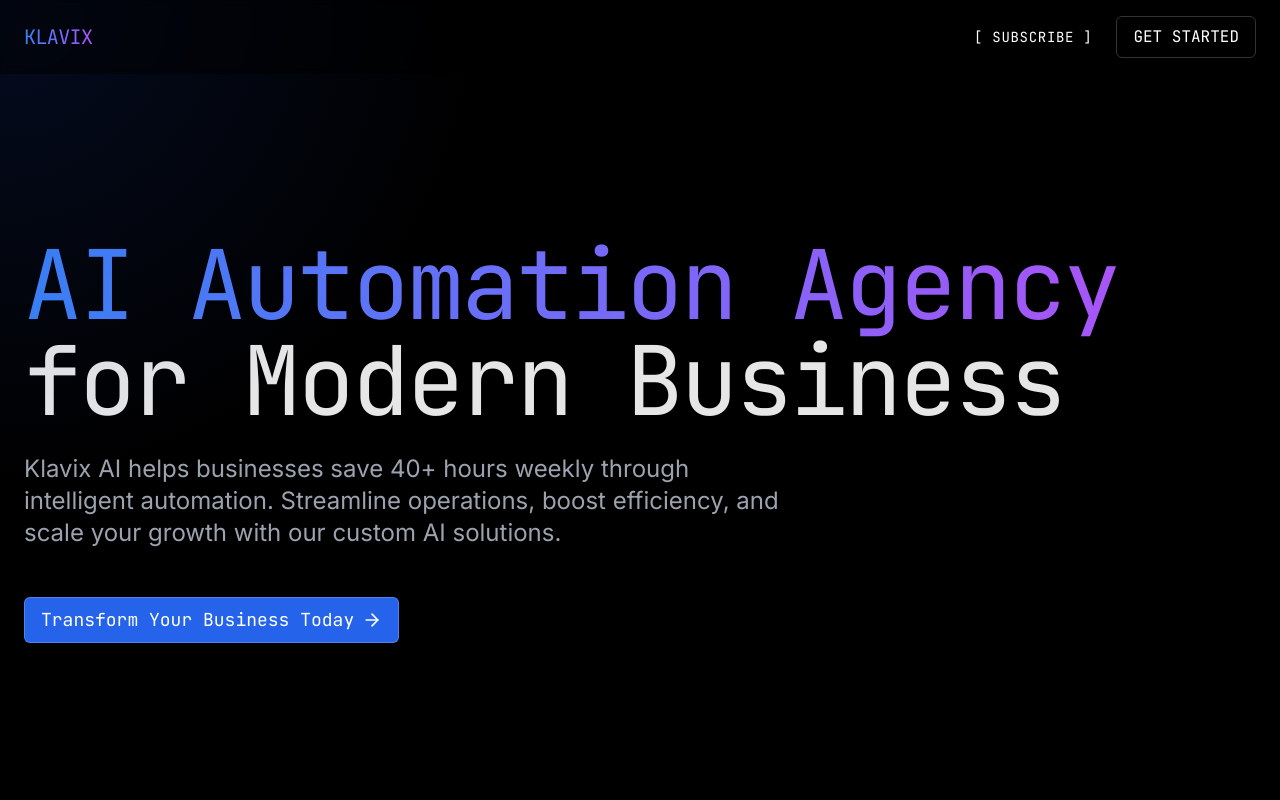
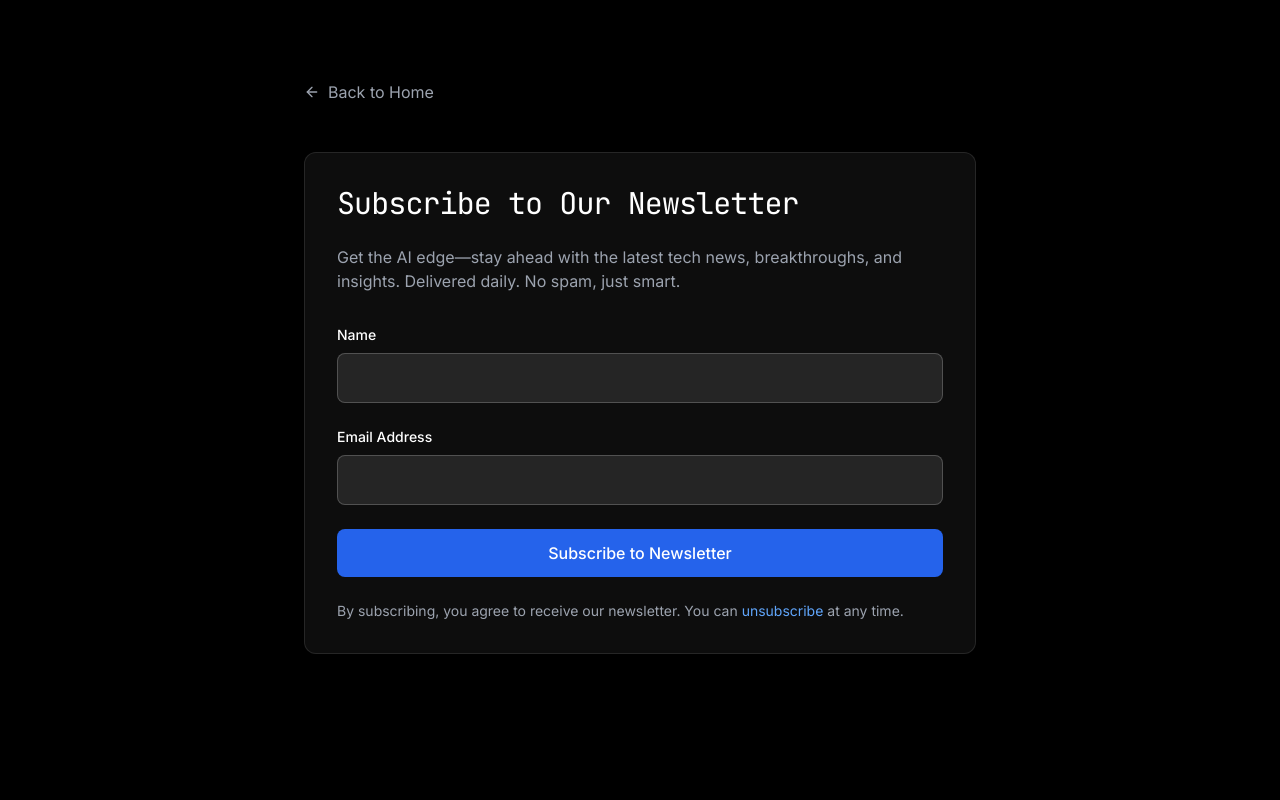
Before and after one commit to armanbiz/klavix-web, a React (Vite) app: page /newsletter in a window 1280 px wide. Shown: the top 800 px of the page. Built offline with nearby package versions, Linux system fonts and the light colour scheme.

Commit message:
added subscribe/unsubscribe pages

```diff
--- a/package.json
+++ b/package.json
@@ -13,6 +13,7 @@
     "lucide-react": "^0.344.0",
     "react": "^18.3.1",
     "react-dom": "^18.3.1",
+    "react-router-dom": "^6.22.3",
     "zod": "^3.22.4"
   },
   "devDependencies": {
--- a/src/App.tsx
+++ b/src/App.tsx
@@ -1,4 +1,5 @@
 import React from 'react';
+import { BrowserRouter as Router, Routes, Route } from 'react-router-dom';
 import Header from './components/Header';
 import HeroSection from './components/home/HeroSection';
 import FeaturesSection from './components/home/FeaturesSection';
@@ -6,9 +7,16 @@ import ProcessSection from './components/process/ProcessSection';
 import ContactSection from './components/contact/ContactSection';
 import Footer from './components/Footer';
 import MouseGlow from './components/effects/MouseGlow';
+import NewsletterPage from './pages/NewsletterPage';
+import UnsubscribePage from './pages/UnsubscribePage';
 
 function App() {
   return (
+    <Router>
+      <Routes>
+        <Route path="/newsletter" element={<NewsletterPage />} />
+        <Route path="/unsubscribe" element={<UnsubscribePage />} />
+        <Route path="/" element={
           <div className="bg-black text-white min-h-screen relative overflow-hidden">
             <MouseGlow />
             <Header />
@@ -20,6 +28,9 @@ function App() {
             </main>
             <Footer />
           </div>
+        } />
+      </Routes>
+    </Router>
   );
 }
 
--- a/src/components/navigation/NavLinks.tsx
+++ b/src/components/navigation/NavLinks.tsx
@@ -1,7 +1,6 @@
 import React from 'react';
 import { scrollToElement } from '../../utils/scroll';
-import { useNewsletterPopup } from '../../hooks/useNewsletterPopup';
-import NewsletterPopup from '../newsletter/NewsletterPopup';
+import { useNavigate } from 'react-router-dom';
 
 interface NavLinksProps {
   isMobile?: boolean;
@@ -9,7 +8,7 @@ interface NavLinksProps {
 }
 
 const NavLinks = ({ isMobile, onItemClick }: NavLinksProps) => {
-  const { isOpen, openPopup, closePopup } = useNewsletterPopup();
+  const navigate = useNavigate();
 
   const handleGetStarted = () => {
     scrollToElement('solutions');
@@ -17,12 +16,11 @@ const NavLinks = ({ isMobile, onItemClick }: NavLinksProps) => {
   };
 
   const handleSubscribe = () => {
-    openPopup();
+    navigate('/newsletter');
     onItemClick?.();
   };
 
   return (
-    <>
     <div className={`${isMobile ? 'flex flex-col space-y-6' : 'flex items-center space-x-6'}`}>
       <button onClick={handleSubscribe} className="nav-link">[ SUBSCRIBE ]</button>
       <button
@@ -32,8 +30,6 @@ const NavLinks = ({ isMobile, onItemClick }: NavLinksProps) => {
         GET STARTED
       </button>
     </div>
-      <NewsletterPopup isOpen={isOpen} onClose={closePopup} />
-    </>
   );
 };
 
--- /dev/null
+++ b/src/pages/NewsletterPage.tsx
@@ -0,0 +1,125 @@
+import React from 'react';
+import { useNavigate } from 'react-router-dom';
+import { ArrowLeft, X } from 'lucide-react';
+
+const NewsletterPage = () => {
+  const navigate = useNavigate();
+  const [formData, setFormData] = React.useState({
+    name: '',
+    email: ''
+  });
+  const [showConfirmation, setShowConfirmation] = React.useState(false);
+
+  const handleSubmit = async (e: React.FormEvent) => {
+    e.preventDefault();
+    try {
+      const response = await fetch('https://hook.eu2.make.com/y4e5mkuh3d3pqubghwvkijnwj1fae5v0', {
+        method: 'POST',
+        headers: {
+          'Content-Type': 'application/json',
+        },
+        body: JSON.stringify({
+          name: formData.name,
+          email: formData.email,
+          subscribedAt: new Date().toISOString()
+        })
+      });
+
+      if (!response.ok) {
+        throw new Error('Failed to subscribe');
+      }
+
+      setShowConfirmation(true);
+    } catch (error) {
+      console.error('Submission error:', error);
+      alert('There was an error. Please try again.');
+    }
+  };
+
+  return (
+    <div className="min-h-screen bg-black text-white py-20 px-4">
+      <div className="max-w-2xl mx-auto">
+        <button
+          onClick={() => navigate('/')}
+          className="flex items-center gap-2 text-gray-400 hover:text-white transition-colors mb-12"
+        >
+          <ArrowLeft className="h-4 w-4" />
+          Back to Home
+        </button>
+
+        <div className="bg-white/5 p-8 rounded-xl border border-white/10">
+          <h1 className="tech-heading text-3xl mb-6">Subscribe to Our Newsletter</h1>
+
+          <p className="text-gray-400 mb-8">
+            Get the AI edge—stay ahead with the latest tech news, breakthroughs, and insights. Delivered daily. No spam, just smart.
+          </p>
+
+          <form onSubmit={handleSubmit} className="space-y-6">
+            <div>
+              <label htmlFor="name" className="block text-sm font-medium mb-2">
+                Name
+              </label>
+              <input
+                type="text"
+                id="name"
+                required
+                className="w-full px-4 py-3 bg-white/10 border border-white/20 rounded-lg focus:outline-none focus:border-blue-500 transition-colors"
+                value={formData.name}
+                onChange={(e) => setFormData(prev => ({ ...prev, name: e.target.value }))}
+              />
+            </div>
+
+            <div>
+              <label htmlFor="email" className="block text-sm font-medium mb-2">
+                Email Address
+              </label>
+              <input
+                type="email"
+                id="email"
+                required
+                className="w-full px-4 py-3 bg-white/10 border border-white/20 rounded-lg focus:outline-none focus:border-blue-500 transition-colors"
+                value={formData.email}
+                onChange={(e) => setFormData(prev => ({ ...prev, email: e.target.value }))}
+              />
+            </div>
+
+            <button
+              type="submit"
+              className="w-full px-6 py-3 bg-blue-600 text-white rounded-lg hover:bg-blue-700 transition-colors font-medium"
+            >
+              Subscribe to Newsletter
+            </button>
+          </form>
+
+          <p className="text-sm text-gray-400 mt-6">
+            By subscribing, you agree to receive our newsletter. You can <a href="/unsubscribe" className="text-blue-400 hover:text-blue-300">unsubscribe</a> at any time.
+          </p>
+        </div>
+      </div>
+
+      {/* Confirmation Modal */}
+      {showConfirmation && (
+        <div className="fixed inset-0 bg-black/50 backdrop-blur-sm flex items-center justify-center p-4 z-50">
+          <div className="bg-gray-900 p-8 rounded-xl border border-white/10 max-w-md w-full relative animate-scale-in">
+            <button
+              onClick={() => navigate('/')}
+              className="absolute right-4 top-4 text-gray-400 hover:text-white transition-colors"
+            >
+              <X className="h-5 w-5" />
+            </button>
+
+            <h2 className="text-2xl font-semibold mb-4">🎉 Welcome to Klavix AI Newsletter!</h2>
+            <p className="text-gray-300 mb-4">
+              Thanks for joining us! Your first AI & tech insights will land soon.
+            </p>
+            <p className="text-gray-400 text-sm">
+              Pro tip: Check your inbox (and spam folder) for our confirmation email.
+            </p>
+          </div>
+        </div>
+      )}
+    </div>
+  );
+}
+
+export default NewsletterPage;
--- /dev/null
+++ b/src/pages/UnsubscribePage.tsx
@@ -0,0 +1,120 @@
+import React, { useState } from 'react';
+import { useNavigate } from 'react-router-dom';
+import { ArrowLeft, Loader2, X } from 'lucide-react';
+
+const UnsubscribePage = () => {
+  const navigate = useNavigate();
+  const [email, setEmail] = useState('');
+  const [isSubmitting, setIsSubmitting] = useState(false);
+  const [showConfirmation, setShowConfirmation] = useState(false);
+
+  const handleSubmit = async (e: React.FormEvent) => {
+    e.preventDefault();
+    setIsSubmitting(true);
+
+    try {
+      const response = await fetch('https://hook.eu2.make.com/xq5yz7mrbcqrqwrqqto6utdz7e31c3e7', {
+        method: 'POST',
+        headers: {
+          'Content-Type': 'application/json',
+        },
+        body: JSON.stringify({
+          email,
+          unsubscribedAt: new Date().toISOString()
+        })
+      });
+
+      if (!response.ok) {
+        throw new Error('Failed to unsubscribe');
+      }
+
+      setShowConfirmation(true);
+    } catch (error) {
+      console.error('Unsubscribe error:', error);
+      alert('There was an error processing your request. Please try again.');
+    } finally {
+      setIsSubmitting(false);
+    }
+  };
+
+  return (
+    <div className="min-h-screen bg-black text-white py-20 px-4">
+      <div className="max-w-2xl mx-auto">
+        <button
+          onClick={() => navigate('/')}
+          className="flex items-center gap-2 text-gray-400 hover:text-white transition-colors mb-12"
+        >
+          <ArrowLeft className="h-4 w-4" />
+          Back to Home
+        </button>
+
+        <div className="bg-white/5 p-8 rounded-xl border border-white/10">
+          <h1 className="tech-heading text-3xl mb-6">Unsubscribe from Newsletter</h1>
+
+          <p className="text-gray-400 mb-8">
+            We're sorry to see you go. Enter your email address below to unsubscribe from our newsletter.
+          </p>
+
+          <form onSubmit={handleSubmit} className="space-y-6">
+            <div>
+              <label htmlFor="email" className="block text-sm font-medium mb-2">
+                Email Address
+              </label>
+              <input
+                type="email"
+                id="email"
+                required
+                className="w-full px-4 py-3 bg-white/10 border border-white/20 rounded-lg focus:outline-none focus:border-blue-500 transition-colors"
+                value={email}
+                onChange={(e) => setEmail(e.target.value)}
+                disabled={isSubmitting}
+              />
+            </div>
+
+            <button
+              type="submit"
+              disabled={isSubmitting}
+              className="w-full px-6 py-3 bg-red-600 text-white rounded-lg hover:bg-red-700 transition-colors font-medium disabled:opacity-50 disabled:cursor-not-allowed flex items-center justify-center gap-2"
+            >
+              {isSubmitting ? (
+                <>
+                  <Loader2 className="h-5 w-5 animate-spin" />
+                  Processing...
+                </>
+              ) : (
+                'Unsubscribe'
+              )}
+            </button>
+          </form>
+        </div>
+
+        {/* Confirmation Modal */}
+        {showConfirmation && (
+          <div className="fixed inset-0 bg-black/50 backdrop-blur-sm flex items-center justify-center p-4 z-50">
+            <div className="bg-gray-900 p-8 rounded-xl border border-white/10 max-w-md w-full relative animate-scale-in">
+              <button
+                onClick={() => navigate('/')}
+                className="absolute right-4 top-4 text-gray-400 hover:text-white transition-colors"
+              >
+                <X className="h-5 w-5" />
+              </button>
+
+              <h2 className="text-2xl font-semibold mb-4">We're sorry to see you go!</h2>
+              <p className="text-gray-300 mb-4">
+                You've been unsubscribed and won't receive future newsletters.
+              </p>
+              <p className="text-gray-300 mb-6">
+                Changed your mind? <a href="/newsletter" className="text-blue-400 hover:text-blue-300">Resubscribe</a> anytime.
+              </p>
+              <p className="text-gray-400 text-sm">
+                Thanks for being part of our tech community!
+              </p>
+            </div>
+          </div>
+        )}
+      </div>
+    </div>
+  );
+}
+
+export default UnsubscribePage;
```
Also changed, not shown: 1 other file (tests, documents, lock files or other folders). Lines whose indentation alone changed are shown as unchanged.
